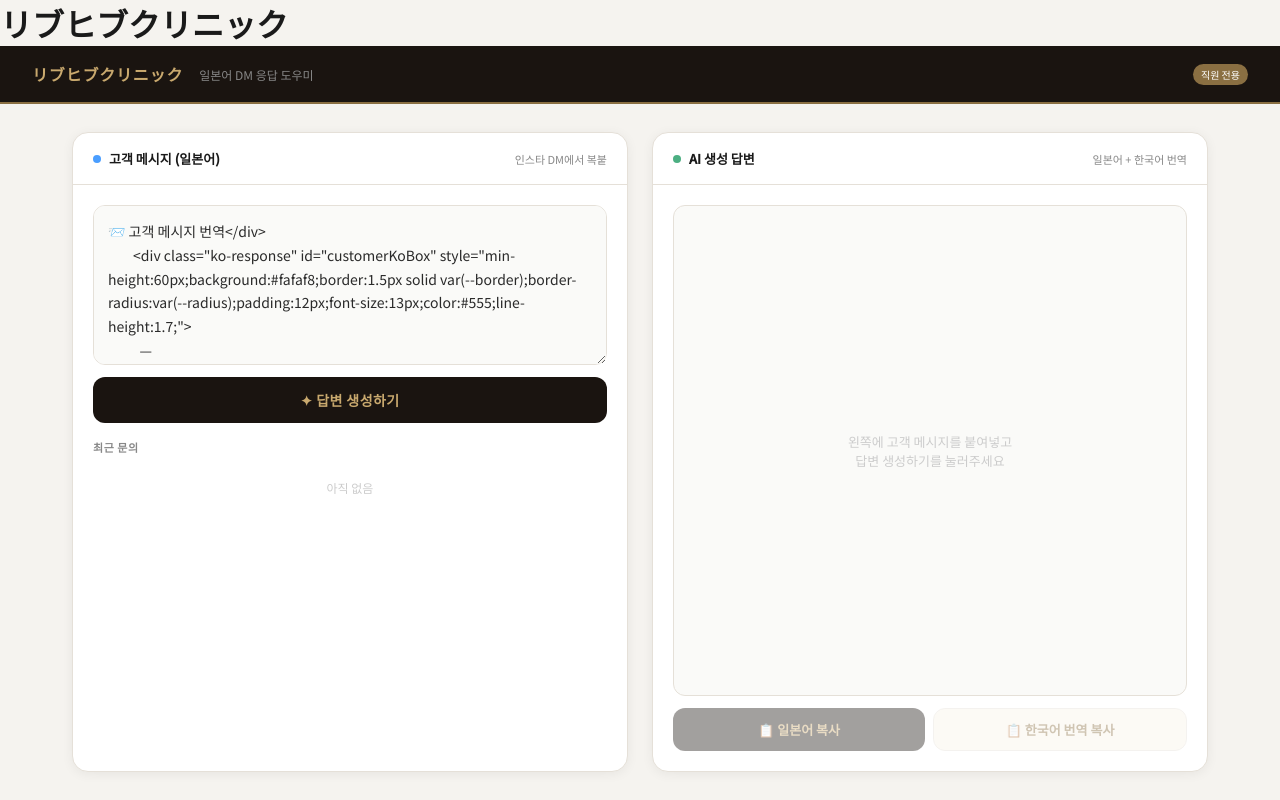
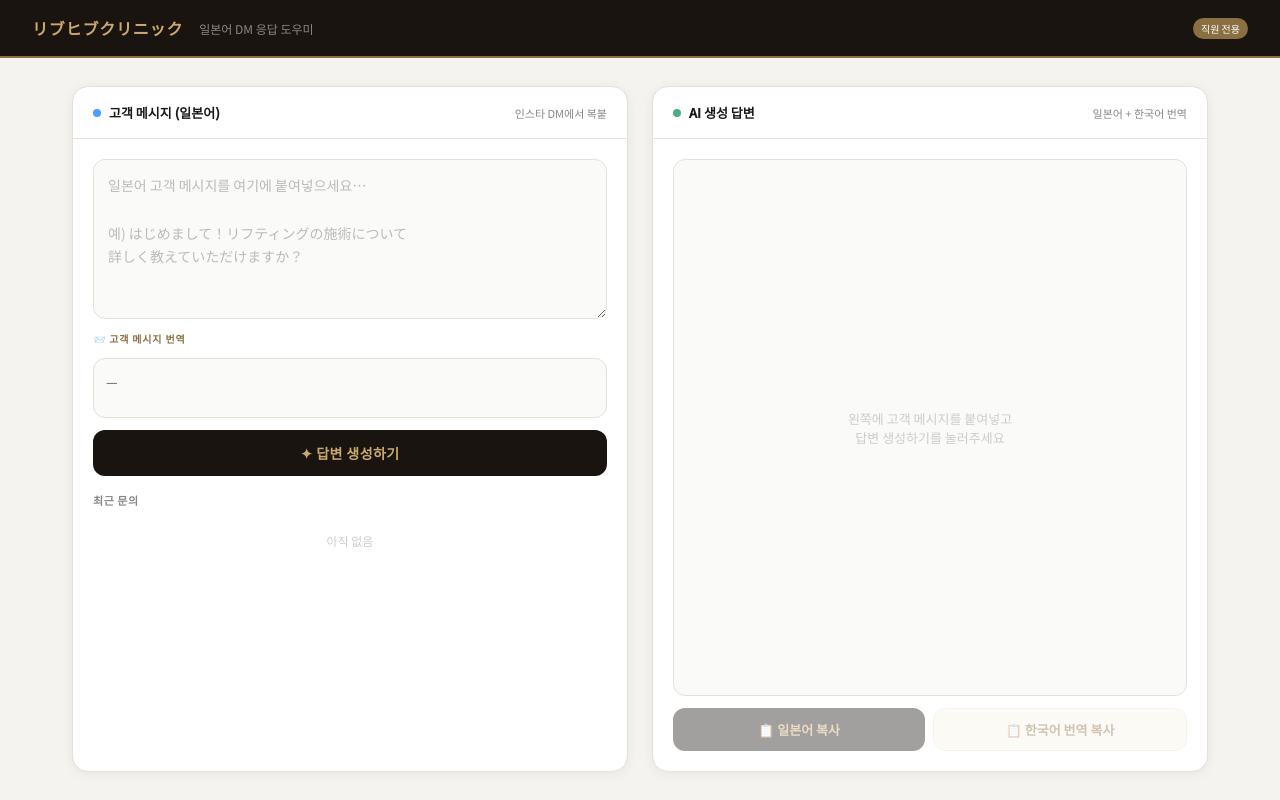
Before and after one commit to libhib/libhib-chatbot, a website: page index.html in a window 1280 px wide. Drawn offline with Linux system fonts and the light colour scheme.

Commit message:
fix index

```diff
--- a/index.html
+++ b/index.html
@@ -6,7 +6,6 @@
   <title>리브힙 일본어 DM 응답 도우미</title>
   <link href="https://fonts.googleapis.com/css2?family=Noto+Serif+JP:wght@300;400;500&family=Noto+Sans+JP:wght@300;400;500&family=Noto+Sans+KR:wght@300;400;500&display=swap" rel="stylesheet">
   <link rel="stylesheet" href="style.css">
-  <h1>リブヒブクリニック</h1>
 </head>
 <body>
 
@@ -29,12 +28,11 @@
         class="customer-input"
         id="customerInput"
         placeholder="일본어 고객 메시지를 여기에 붙여넣으세요…&#10;&#10;예) はじめまして！リフティングの施術について&#10;詳しく教えていただけますか？"
-        <div class="ko-label">📨 고객 메시지 번역</div>
-        <div class="ko-response" id="customerKoBox" style="min-height:60px;background:#fafaf8;border:1.5px solid var(--border);border-radius:var(--radius);padding:12px;font-size:13px;color:#555;line-height:1.7;">
-          —
-        </div>
+      ></textarea>
 
-      ></textarea>
+      <div class="ko-label">📨 고객 메시지 번역</div>
+      <div class="ko-response" id="customerKoBox" style="min-height:60px;background:#fafaf8;border:1.5px solid var(--border);border-radius:var(--radius);padding:12px;font-size:13px;color:#555;line-height:1.7;">—</div>
+
       <button class="generate-btn" id="generateBtn" onclick="generate()">
         ✦ 답변 생성하기
       </button>
```
